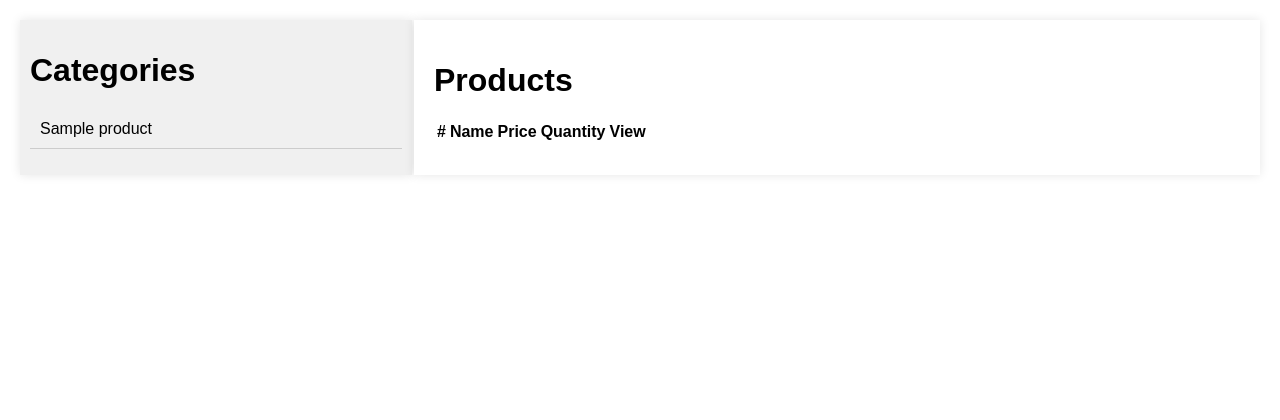
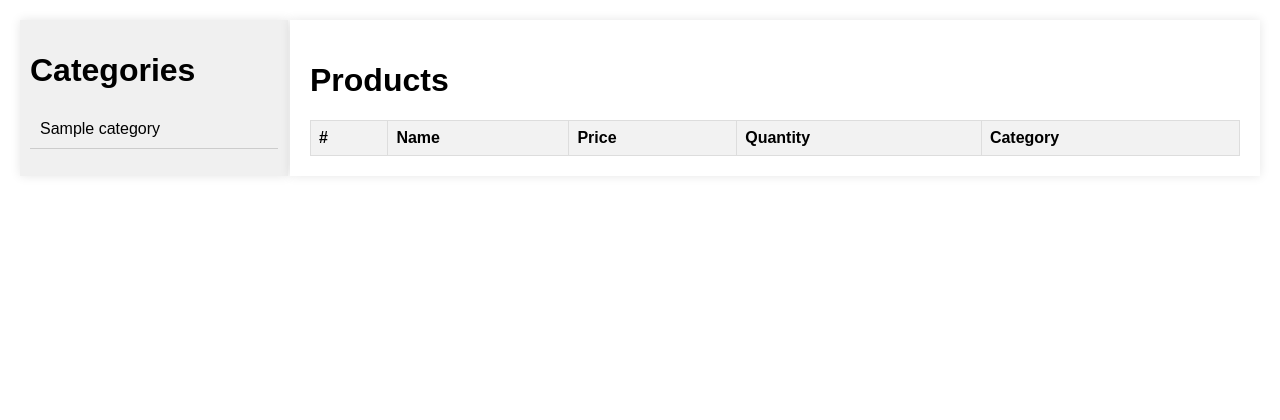
Before and after one commit to gustavoperess/Inventory-Management-System, a Flask app: template templates/login.html in a window 1280 px wide. Shown: the part 216-636 px from the top of the page. Run offline with Flask 3, Linux system fonts and the light colour scheme; the template is opened without the code that fills it: most values are stand-ins (such as "Sample title", 1, 10 or a date in 2020); lists and menus that the app fills with data are empty.

Commit message:
some changes

```diff
--- a/lib/forms.py
+++ b/lib/forms.py
@@ -3,18 +3,18 @@ from wtforms import StringField, PasswordField, SubmitField, EmailField, SelectF
 from wtforms.validators import InputRequired, Length, ValidationError
 
 category_names = [
-            ('FR', 'Fruit'),
-            ('VE', 'Vegetable'),
-            ('DA', 'Dairy'),
-            ('ME', 'Meat'),
-            ('SF', 'Seafood'),
-            ('BA', 'Bakery'),
-            ('BR', 'Breakfast'),
-            ('PA', 'Pantry'),
-            ('CG', 'Canned Goods'),
-            ('PC', 'Personal Care'),
-            ('HH', 'Household'),
-            ]
+        ('Household', 'Household'),
+        ('Fruit', 'Fruit'),
+        ('Vegetable', 'Vegetable'),
+        ('Dairy', 'Dairy'),
+        ('Meat', 'Meat'),
+        ('Seafood', 'Seafood'),
+        ('Bakery', 'Bakery'),
+        ('Breakfast', 'Breakfast'),
+        ('Pantry', 'Pantry'),
+        ('Canned Goods', 'Canned Goods'),
+        ('Personal Care', 'Personal Care'),
+    ]
 
 class RegisterForm(FlaskForm):
     username = StringField(validators=[InputRequired(), Length(min=4, max=20)], render_kw={"placeholder": "Username"})
--- a/static/styles.css
+++ b/static/styles.css
@@ -17,23 +17,24 @@ main {
   padding: 20px;
 }
 
-.categories-container {
-  width: 30%;
+.categories-container,
+.products-container {
+  width: 20%;
   background-color: #f0f0f0;
   padding: 10px;
   box-shadow: 0 0 10px rgba(0, 0, 0, 0.1);
 }
 
-.categories-container ul li {
+.container ul li {
   list-style: none;
-  border-bottom: 1px solid #ccc; /* Add a line at the bottom */
+  border-bottom: 1px solid #ccc;
   padding: 10px;
 }
 
 .products-container {
   width: 65%;
   background-color: #fff;
-  padding: 20px;
+  padding: 10px;
   box-shadow: 0 0 10px rgba(0, 0, 0, 0.1);
 }
 
@@ -73,12 +74,65 @@ nav a {
   display: inline-block;
   padding: 10px 20px;
   margin: 10px;
-  background-color: #4CAF50; /* Green background color */
+  background-color: #4CAF50;
   color: white;
   text-decoration: none;
   border-radius: 5px;
 }
 
 nav a:hover {
-  background-color: #45a049; /* Darker green color on hover */
+  background-color: #45a049;
 }
+
+
+/* Add these styles to your existing CSS */
+.container.products-container {
+  width: 75%;
+  background-color: #fff;
+  padding: 20px;
+  box-shadow: 0 0 10px rgba(0, 0, 0, 0.1);
+}
+
+.container.products-container table {
+  width: 100%;
+  border-collapse: collapse;
+  margin-top: 20px;
+}
+
+.container.products-container th,
+.container.products-container td {
+  border: 1px solid #ddd;
+  padding: 8px;
+  text-align: left;
+}
+
+.container.products-container th {
+  background-color: #f2f2f2;
+}
+
+.container.products-container td {
+  font-size: 14px;
+}
+
+.container.products-container form {
+  display: inline-block;
+  margin-top: 5px;
+}
+
+.container.products-container input[type="submit"] {
+  background-color: #dc3545;
+  color: #fff;
+  border: none;
+  padding: 5px 10px;
+  border-radius: 3px;
+  cursor: pointer;
+}
+
+.container.products-container input[type="submit"]:hover {
+  background-color: #c82333;
+}
+
+/* Optional: Add some space between table rows */
+.container.products-container tbody tr {
+  margin-bottom: 10px;
+}
--- a/templates/login.html
+++ b/templates/login.html
@@ -14,16 +14,16 @@
     </header>
 
     <main>
-        <div class="categories-container">
+        <div class="container categories-container">
             <h1>Categories</h1>
             <ul>
                 {% for product in all %}
-                    <li>{{ product }}</li>
+                    <li>{{ product.category }}</li>
                 {% endfor %}
             </ul>
         </div>
 
-        <div class="products-container">
+        <div class="container products-container">
             <h1>Products</h1>
             <table>
                 <thead>
@@ -32,7 +32,7 @@
                         <th>Name</th>
                         <th>Price</th>
                         <th>Quantity</th>
-                        <th>View</th>
+                        <th>Category</th>
                     </tr>
                 </thead>
                 <tbody>
@@ -41,9 +41,8 @@
                             <tr>
                                 <td>{{ product.id }}</td>
                                 <td>{{ product.product_name }}</td>
-                                <td>${{ product.price }}</td>
+                                <td>$ {{ product.price }}</td>
                                 <td>{{ product.quantity }}</td>
-                                <td>{{ product.inventory }}</td>
                                 <td>{{ product.category }}</td>
                                 <td>
                                     <form method="POST" action="{{ url_for('login_page') }}">
```
